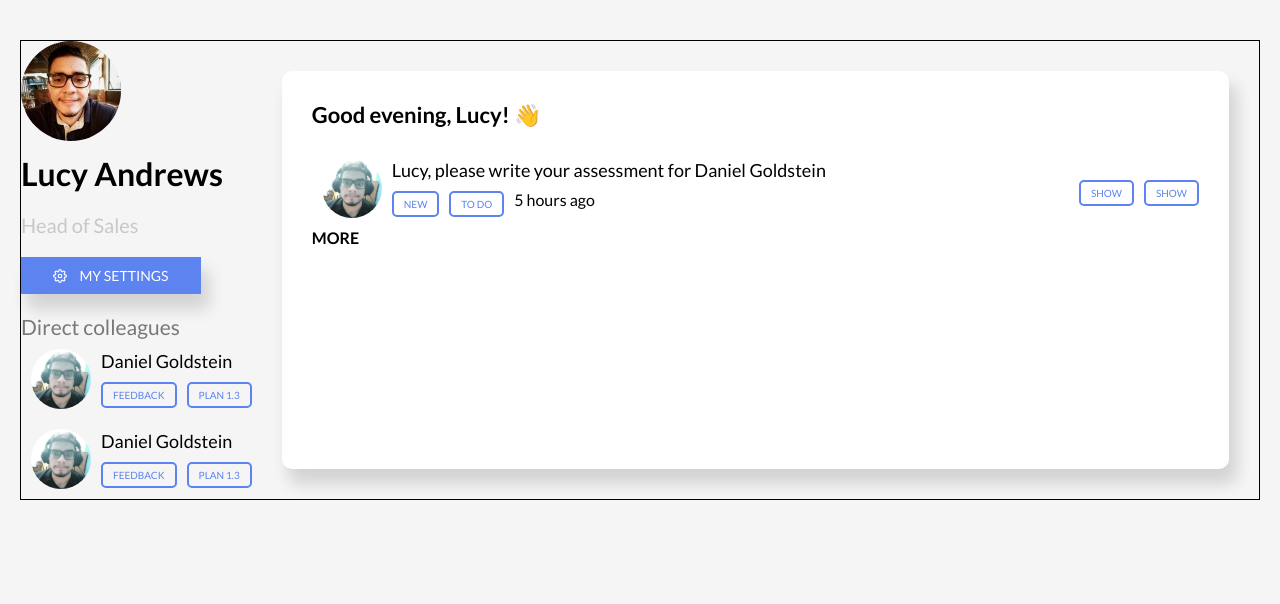
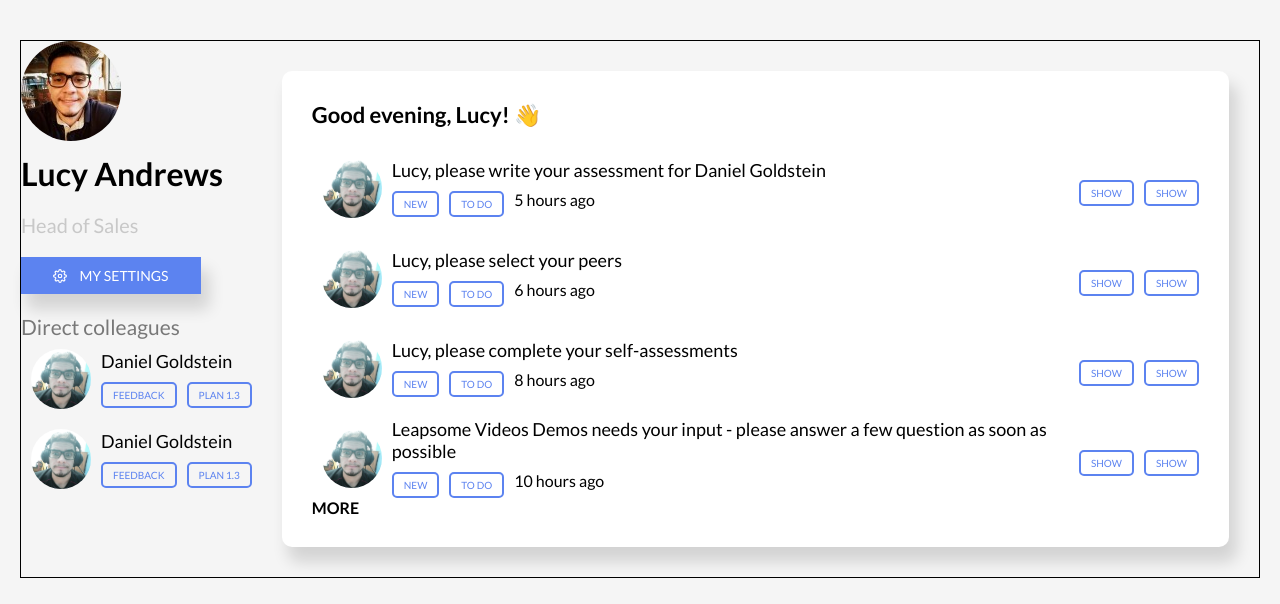
Before and after one commit to matsmello/leapsome, a React (Create React App) app: page / in a window 1280 px wide. Shown: the top 604 px of the page. Built offline with nearby package versions, Linux system fonts and the light colour scheme.

Commit message:
Card component with css features

```diff
--- a/src/components/Card/styles.ts
+++ b/src/components/Card/styles.ts
@@ -4,7 +4,6 @@ export const Container = styled.div`
   background-color: white;
   display: block;
   flex: 1;
-  max-height: 400px;
   margin: 30px;
   padding: 30px;
   border-radius: 10px;
@@ -17,11 +16,12 @@ export const Container = styled.div`
     font-size: 22px;
     margin-bottom: 20px;
   }
+
   transition: 0.3s box-shadow ease-in-out;
 
   &:hover {
-    -webkit-box-shadow: 7px 14px 16px 1px rgb(92, 131, 240);
-    -moz-box-shadow: 7px 14px 16px 1px rgb(92, 131, 240);
-    box-shadow: 7px 14px 16px 1px rgb(92, 131, 240);
+    -webkit-box-shadow: 7px 7px 16px 1px rgb(92, 131, 240);
+    -moz-box-shadow: 7px 7px 16px 1px rgb(92, 131, 240);
+    box-shadow: 7px 7px 16px 1px rgb(92, 131, 240);
   }
 `;
--- a/src/components/ListItem/index.tsx
+++ b/src/components/ListItem/index.tsx
@@ -3,15 +3,20 @@ import { Container } from "./styles";
 import MiniButton from "../MiniButton";
 import meAgain from "./../../assets/meAgain.jpeg";
 
-const ListItem: React.FC = () => (
+interface ListItemProps {
+  message: string;
+  createdAt: string;
+}
+
+const ListItem: React.FC<ListItemProps> = (props) => (
   <Container>
     <img src={meAgain} />
     <div>
-      <strong>Lucy, please write your assessment for Daniel Goldstein</strong>
+      <strong>{props.message}</strong>
       <div>
         <MiniButton>New</MiniButton>
         <MiniButton>To Do</MiniButton>
-        <p>5 hours ago</p>
+        <p>{props.createdAt}</p>
       </div>
     </div>
     <MiniButton>Show</MiniButton>
--- a/src/components/ListItem/styles.ts
+++ b/src/components/ListItem/styles.ts
@@ -41,4 +41,8 @@ export const Container = styled.div`
   &:hover {
     transform: translate(10px);
   }
+
+  & + div {
+    margin-top: 10px;
+  }
 `;
--- a/src/pages/Main/index.tsx
+++ b/src/pages/Main/index.tsx
@@ -1,4 +1,4 @@
-import React from "react";
+import React, { useState } from "react";
 import Button from "./../../components/Button/index";
 import SimpleListItem from "./../../components/SimpleListItem";
 import ListItem from "./../../components/ListItem/index";
@@ -8,7 +8,32 @@ import model from "./../../assets/me.jpeg";
 import { FiSettings } from "react-icons/fi";
 import { SideMenu, Container } from "./styles";
 
-const Main: React.FC = () => (
+const Main: React.FC = () => {
+  const [examples] = useState([
+    {
+      message: "Lucy, please write your assessment for Daniel Goldstein",
+      createdAt: "5 hours ago",
+      actions: ["New", "To Do"],
+    },
+    {
+      message: "Lucy, please select your peers",
+      createdAt: "6 hours ago",
+      actions: ["To Do"],
+    },
+    {
+      message: "Lucy, please complete your self-assessments",
+      createdAt: "8 hours ago",
+      actions: ["New", "To Do"],
+    },
+    {
+      message:
+        "Leapsome Videos Demos needs your input - please answer a few question as soon as possible",
+      createdAt: "10 hours ago",
+      actions: ["New"],
+    },
+  ]);
+
+  return (
     <Container>
       <SideMenu>
         <header>
@@ -28,7 +53,9 @@ const Main: React.FC = () => (
           <h1>Good evening, Lucy! 👋</h1>
         </header>
 
-      <ListItem />
+        {examples.map((example) => (
+          <ListItem message={example.message} createdAt={example.createdAt} />
+        ))}
 
         <footer>
           <strong>MORE</strong>
@@ -36,5 +63,6 @@ const Main: React.FC = () => (
       </Card>
     </Container>
   );
+};
 
 export default Main;
```
Lines whose indentation alone changed are shown as unchanged.
